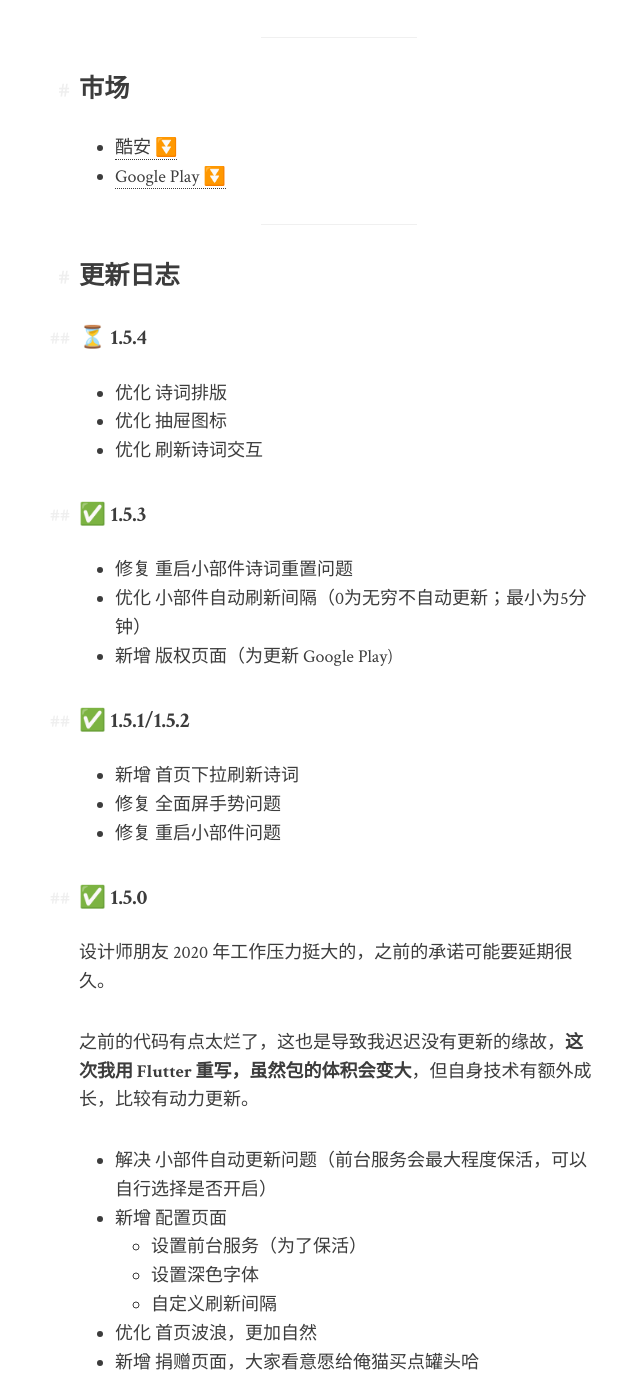
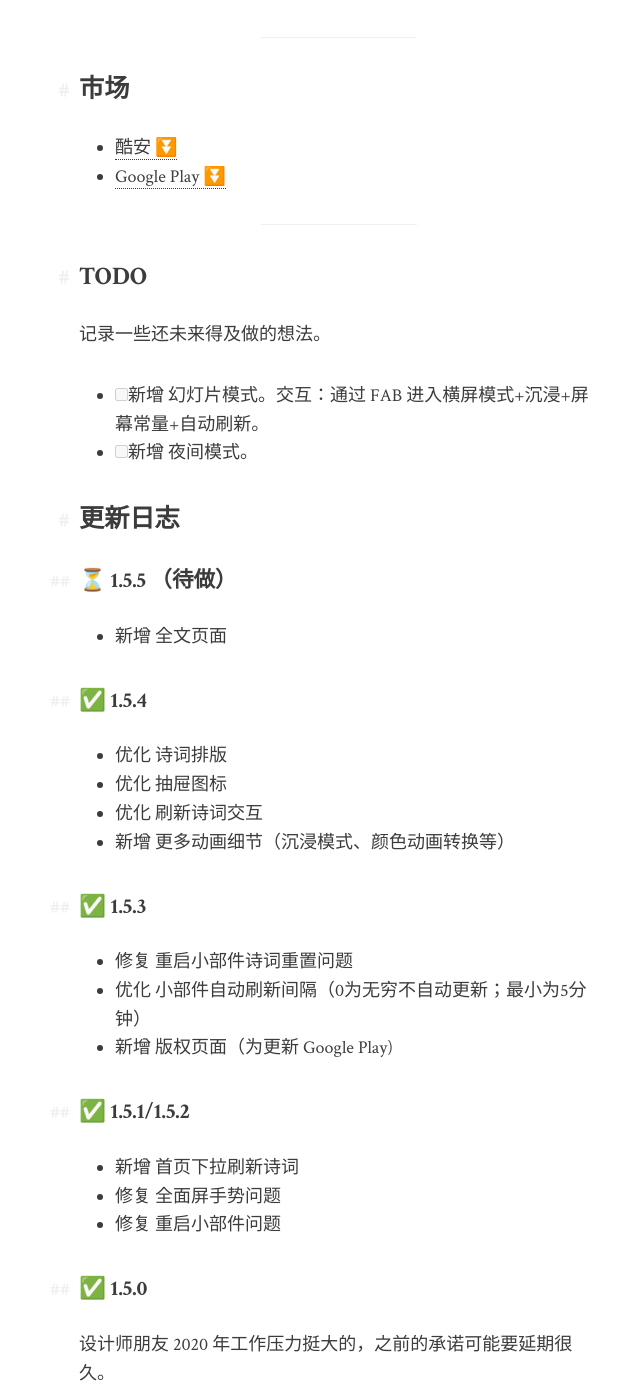
Before and after one commit to xcc3641/xcc3641.github.io, a Jekyll site: the page built from project/jizhi.md, in a window 1280 px wide and 1400 px high, scrolled down 953 px. Shown: the whole window, without its empty margins (301-941 px from the left). Built offline with Jekyll 4.4.1, drawn with Linux system fonts in a browser that asks for light colours.

Commit message:
update 1.5.4

```diff
--- a/project/jizhi.md
+++ b/project/jizhi.md
@@ -26,15 +26,28 @@ permalink: /project/jizhi
 
 ---
 
+## TODO
+
+记录一些还未来得及做的想法。
+
+- [ ] 新增 幻灯片模式。交互：通过 FAB  进入横屏模式+沉浸+屏幕常量+自动刷新。
+- [ ] 新增 夜间模式。
+
+
 ## 更新日志
 
-### ⏳ 1.5.4
+### ⏳ 1.5.5 （待做）
+
+- 新增 全文页面
+
+### ✅ 1.5.4
 
 - 优化 诗词排版
 - 优化 抽屉图标
 - 优化 刷新诗词交互
+- 新增 更多动画细节（沉浸模式、颜色动画转换等）
 
-### ✅  1.5.3
+### ✅ 1.5.3
 
 - 修复 重启小部件诗词重置问题
 - 优化 小部件自动刷新间隔（0为无穷不自动更新；最小为5分钟）
```
